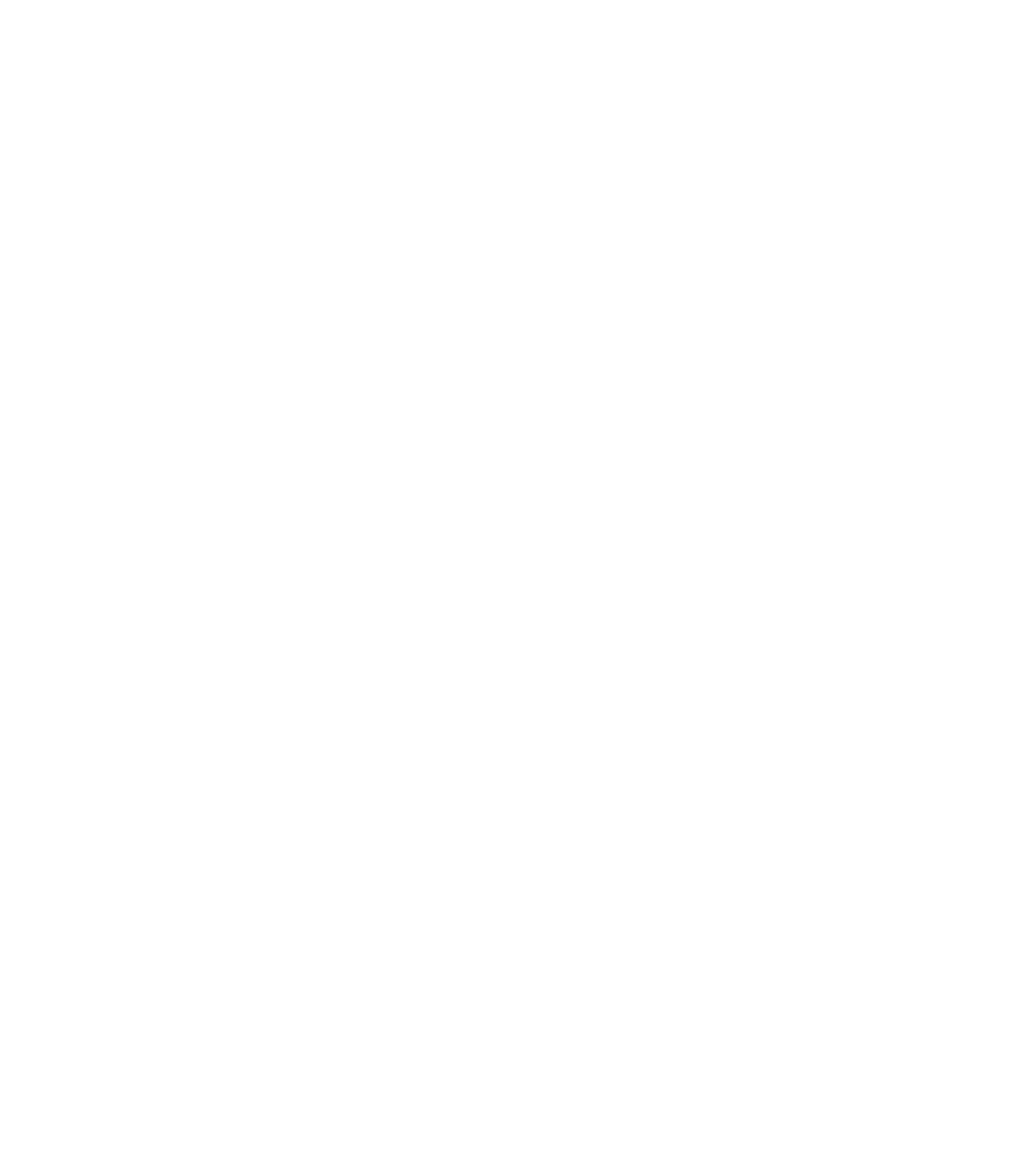
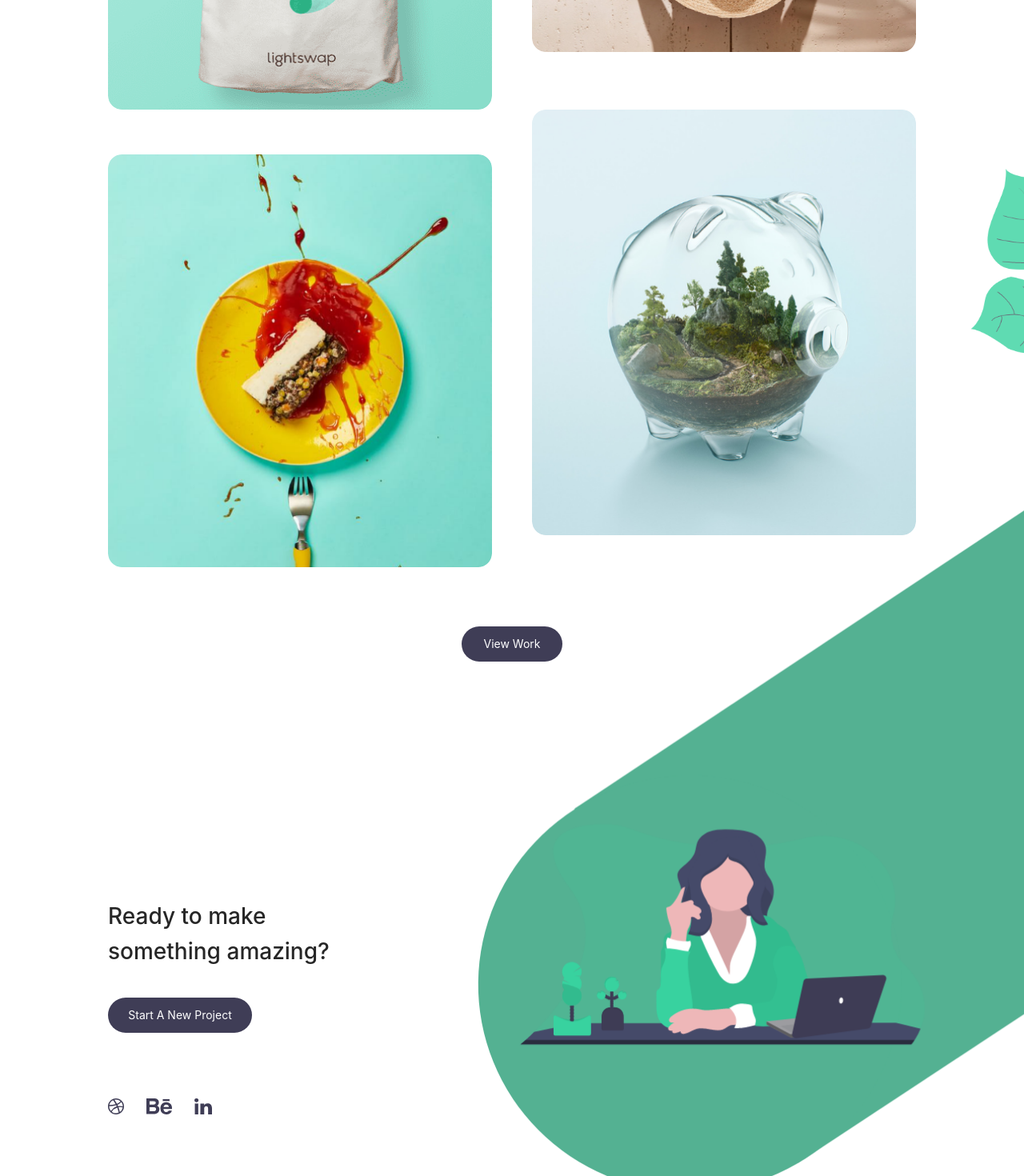
Before and after one commit to cheman121998/portfolio, a React (Create React App) app: page / in a window 1280 px wide. Shown: the part 540-2010 px from the top of the page at 80% size. Before the commit the page ends 800 px from the top, so only its background shows below. Built offline with nearby package versions, Linux system fonts and the light colour scheme.

Commit message:
[anh] Complete 2 task

```diff
--- a/src/App.css
+++ b/src/App.css
@@ -1,10 +1,11 @@
 @import url("https://fonts.googleapis.com/css2?family=Questrial&family=Roboto:wght@300;400;500;700;900&display=swap");
 
 .container {
-    max-width: 1230px;
+    max-width: 1040px;
     padding: 0 15px;
     margin: 0 auto;
     color: #000;
+    width: 100%;
 }
 :focus {
     outline: none;
--- a/src/App.jsx
+++ b/src/App.jsx
@@ -1,13 +1,14 @@
 import React from 'react';
 import logo from './logo.svg';
 import './App.css';
-
+import RecentWork from './components/RecentWork';
+import 'antd/dist/antd.css';
 function App() {
-  return (
-    <div className="App">
-      Man Man
-    </div>
-  );
+    return (
+        <div className="App">
+            <RecentWork />
+        </div>
+    );
 }
 
 export default App;
--- a/src/assets/images/index.jsx
+++ b/src/assets/images/index.js
@@ -8,11 +8,12 @@
 import leaveLeft from './left-leaves.png';
 import logo from './logo.png';
 import pot from './pot.png';
-import leaveRight from './right-reaves.png';
+import leaveRight from './right-leaves.png';
 import behance from './behance.svg';
 import dibbble from './dribbble.svg';
 import linkedin from './linkedin.svg';
 import strategy from './strategy-image.png';
+import food from './food.png';
 
 export {
     behance,
@@ -30,4 +31,5 @@
     pot,
     strategy,
     illusContact,
+    food,
 };
--- a/src/components/RecentWork/index.jsx
+++ b/src/components/RecentWork/index.jsx
@@ -1,8 +1,78 @@
-import React from "react";
+import React from 'react';
+import style from './style.scss';
+import { Col, Tooltip } from 'antd';
+import {
+    bag,
+    girl,
+    food,
+    pot,
+    leaves,
+    illusContact,
+    behance,
+    dibbble,
+    linkedin,
+} from '../../assets/images';
+
+const listImage = [bag, girl, food, pot];
 
 class RecentWork extends React.Component {
-  render() {
-    return <div></div>;
-  }
+    render() {
+        return (
+            <>
+                <div className={'recentWork'}>
+                    <div className="container">
+                        <img src={leaves} className="leaves" />
+                        <img src={leaves} className="leaves" />
+                        <div className="content">
+                            <h2>Recent Work </h2>
+                            <div className="wrapImage">
+                                {listImage.map((e, i) => (
+                                    <Tooltip
+                                        title="View Image"
+                                        trigger="clicker"
+                                        placement="bottomRight"
+                                    >
+                                        <img className="image" key={i} src={e} />
+                                    </Tooltip>
+                                ))}
+                            </div>
+
+                            <Tooltip title="View Work" trigger="clicker" placement="bottomRight">
+                                <button>View Work</button>
+                            </Tooltip>
+                        </div>
+                    </div>
+                </div>
+
+                <div className="contact">
+                    <div className="container">
+                        <div className="content">
+                            <h1>Ready to make something amazing?</h1>
+                            <Tooltip
+                                title="Start A New Pr"
+                                trigger="clicker"
+                                placement="bottomRight"
+                            >
+                                <button>Start A New Project</button>
+                            </Tooltip>
+                            <div className="wrapIcon">
+                                <Tooltip title="Social " trigger="clicker" placement="bottomRight">
+                                    <a>
+                                        <img src={dibbble} />
+                                    </a>
+                                    <a>
+                                        <img src={behance} />
+                                    </a>
+                                    <a>
+                                        <img src={linkedin} />
+                                    </a>
+                                </Tooltip>
+                            </div>
+                        </div>
+                    </div>
+                </div>
+            </>
+        );
+    }
 }
 export default RecentWork;
--- a/src/components/RecentWork/style.scss
+++ b/src/components/RecentWork/style.scss
@@ -0,0 +1,169 @@
+img {
+    cursor: pointer;
+}
+
+%hover {
+    box-shadow: 2px 3px 14px -1px rgba(0, 0, 0, 0.75);
+    transform: scale(1.02);
+}
+
+button {
+    color: #fff;
+    background-color: #3f3d56;
+    border-radius: 24px;
+    transition: 0.5s;
+}
+
+button:hover {
+    @extend %hover;
+}
+
+.recentWork {
+    position: relative;
+    overflow: hidden;
+
+    .leaves {
+        width: 336px;
+        height: 322px;
+        position: absolute;
+    }
+    .leaves:nth-child(1) {
+        top: 0px;
+        left: -248px;
+    }
+
+    .leaves:nth-child(2) {
+        right: -208px;
+        top: 712px;
+    }
+
+    h2 {
+        text-align: center;
+        margin: 0 0 56px 0;
+    }
+
+    .content {
+        display: flex;
+        flex-direction: column;
+        width: 100%;
+        height: 100%;
+        position: relative;
+    }
+    button {
+        width: 126px;
+        height: 44px;
+        margin: 74px auto;
+        color: #fff;
+    }
+
+    .wrapImage {
+        display: flex;
+        justify-content: space-between;
+        flex-wrap: wrap;
+    }
+    .image {
+        width: 100%;
+        max-width: 480px;
+        height: auto;
+        transition: 0.5s;
+        border-radius: 17px;
+    }
+    .image:hover {
+        @extend %hover;
+    }
+    .image:nth-child(1),
+    .image:nth-child(4) {
+        height: 532px;
+    }
+    .image:nth-child(3),
+    .image:nth-child(2) {
+        height: 516px;
+    }
+    .image:nth-child(1),
+    .image:nth-child(3) {
+        margin-top: 56px;
+    }
+}
+
+.contact {
+    height: 1012px;
+    background-image: url('../../assets/images/contact-illustration.png');
+    background-repeat: no-repeat;
+    background-size: contain;
+    background-position: 45vw 0;
+    margin-top: -400px;
+    flex-direction: column;
+    display: flex;
+    justify-content: flex-end;
+
+    button {
+        width: 180px;
+        height: 44px;
+        color: #fff;
+    }
+
+    h1 {
+        margin: 0 0 36px 0;
+    }
+
+    .content {
+        width: 30%;
+
+        .wrapIcon {
+            display: flex;
+            margin: 80px 0 120px 0;
+
+            img {
+                margin-right: 28px;
+                height: 20px;
+                width: auto;
+                transition: 0.5s;
+            }
+            img:nth-child(3) {
+                margin-right: 0;
+            }
+            img:hover {
+                @extend %hover;
+            }
+        }
+    }
+}
+
+@media only screen and (max-width: 968px) {
+    .recentWork {
+        .image {
+            margin: 50px auto;
+        }
+        .image:nth-child(1),
+        .image:nth-child(4) {
+            height: auto;
+        }
+        .image:nth-child(3),
+        .image:nth-child(2) {
+            height: auto;
+        }
+        .image:nth-child(1),
+        .image:nth-child(3) {
+            height: auto;
+        }
+        .wrapImage {
+        }
+    }
+    .contact {
+        background-size: cover;
+        background-position: 0;
+        margin-top: 0;
+        flex-direction: column;
+        display: flex;
+        justify-content: flex-start;
+        width: 100%;
+        // overflow: hidden;
+        .content {
+            width: 100%;
+            display: flex;
+            flex-direction: column;
+            align-items: center;
+            text-align: center;
+        }
+    }
+} ;
```
Also changed, not shown: src/assets/images/Leaves.png, src/assets/images/food.png (added).
